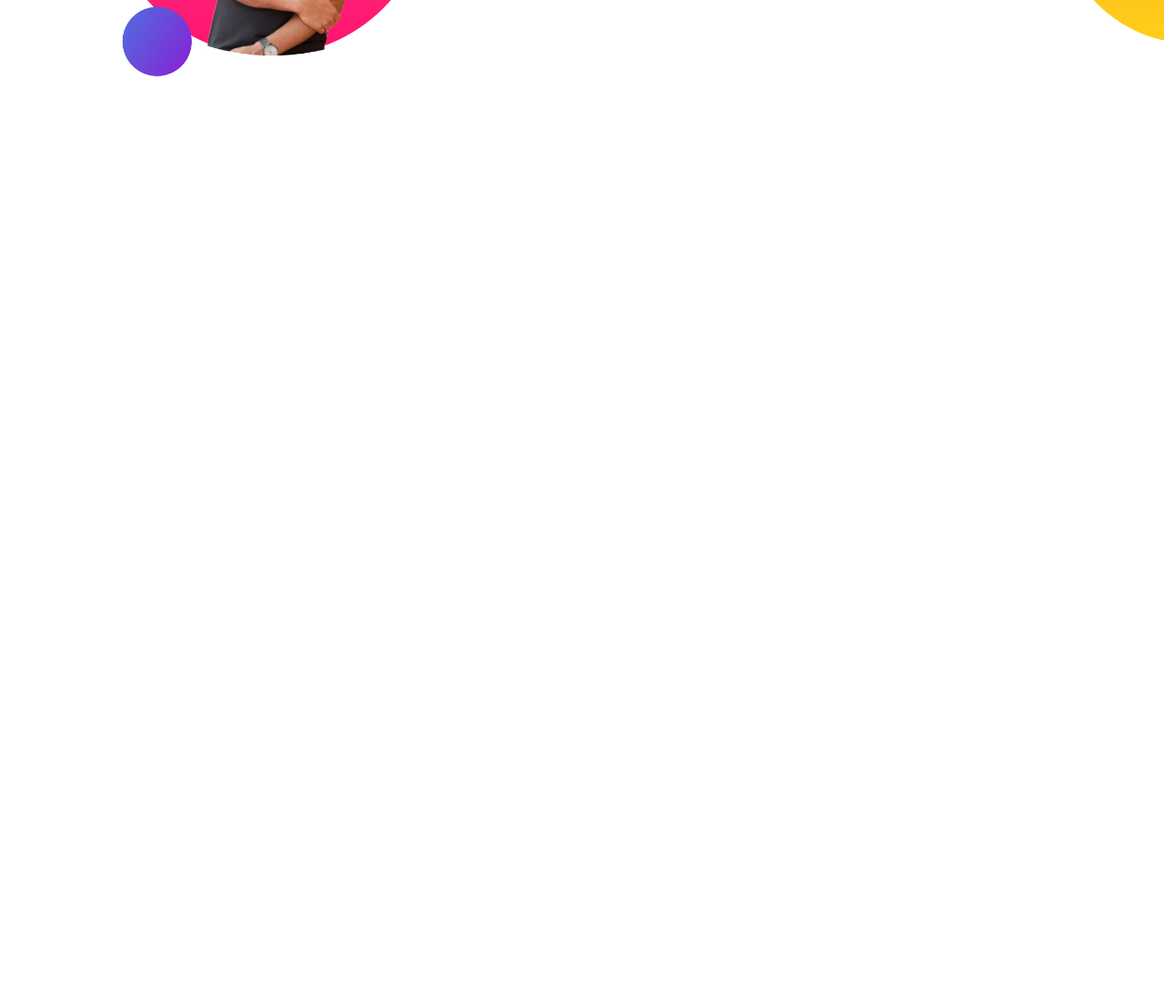
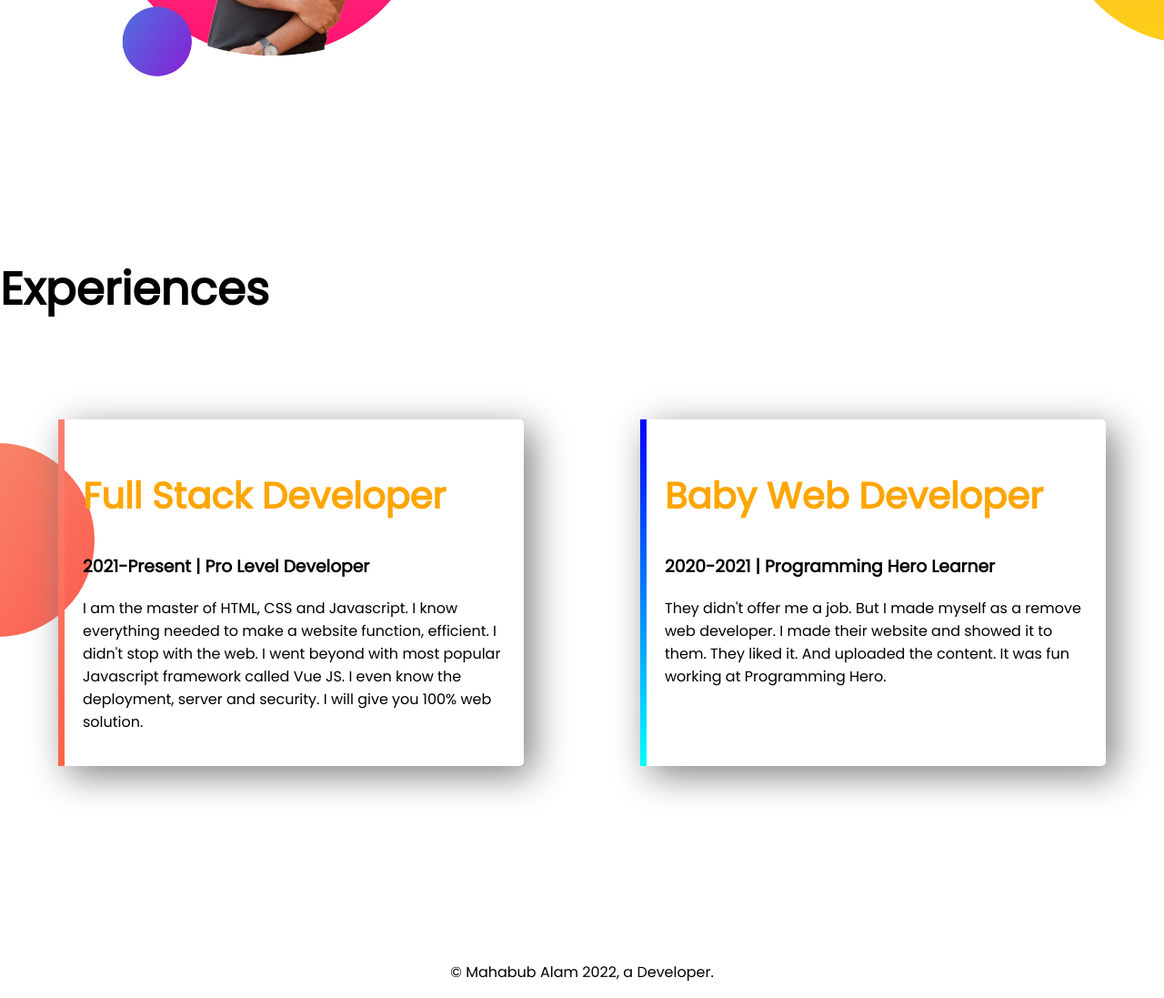
Before and after one commit to Mahabub09/developer-portfolio, a plain HTML site: page index.html in a window 1280 px wide. Shown: the part 948-2045 px from the top of the page at 91% size. Before the commit the page ends 1229 px from the top, so only its background shows below. Drawn offline with Linux system fonts and the light colour scheme.

Commit message:
experience and footer added

```diff
--- a/index.html
+++ b/index.html
@@ -13,7 +13,7 @@
 </head>
 
 <body>
-    <section class="top-banner">
+    <section class="top-banner fexible-container">
         <div class="half-width">
             <h1>Welcome To</h1>
             <h1><span class="orange-color">Mahabub</span> World!</h1>
@@ -27,7 +27,7 @@
             <img src="images/mahabub-2nd-bg.png" alt="">
         </div>
     </section>
-    <section class="dream-big">
+    <section class="dream-big fexible-container">
         <div class="half-width"><img src="images/mahabub-bg.png" alt=""></div>
         <div class="half-width">
             <h1>Dream Big</h1>
@@ -38,6 +38,33 @@
                 RESUME</a>
         </div>
     </section>
+    <section class="experience-area">
+        <h1>Experiences</h1>
+        <div class="fexible-container ">
+            <div id="stack-dev-border" class="experience-item">
+                <h2 class="orange-color">Full Stack Developer</h2>
+                <h3>2021-Present | Pro Level Developer</h3>
+                <p>I am the master of HTML, CSS and Javascript. I know everything needed to make a website function,
+                    efficient. I didn't stop with the web. I went beyond with most popular Javascript framework called
+                    Vue
+                    JS. I even know the deployment, server and security. I will give you 100% web solution.</p>
+            </div>
+            <div id="baby-dev-border" class="experience-item ">
+                <h2 class="orange-color">Baby Web Developer</h2>
+                <h3>2020-2021 | Programming Hero Learner</h3>
+                <p>
+                    They didn't offer me a job. But I made myself as a remove web developer. I made their website
+                    and
+                    showed it to them. They liked it. And uploaded the content. It was fun working at Programming
+                    Hero.
+                </p>
+
+            </div>
+        </div>
+    </section>
 </body>
+<footer>
+    <p>© Mahabub Alam 2022, a Developer.</p>
+</footer>
 
 </html>
--- a/style.css
+++ b/style.css
@@ -6,10 +6,13 @@ body{
 h1{
     font-size: 50px;
 }
+h2{
+    font-size: 40px;
+}
 .orange-color{
     color: orange;
 }
-section{
+.fexible-container{
     display: flex;
     margin-bottom: 150px;
     background-repeat: no-repeat;
@@ -38,3 +41,28 @@ color: white;
     background-repeat: no-repeat;
     background-position: right;
 }
+.experience-area{
+    background-image: url(images/exp-bg.png);
+    background-repeat: no-repeat;
+    background-position: left;
+}
+.experience-item{
+    box-shadow: 10px 10px 40px gray;
+    width: 40%;
+    margin: 5%;
+    padding: 20px;
+    border-radius: 5px;
+}
+#baby-dev-border{
+    border-left: 7px solid;
+  border-image: linear-gradient(blue,cyan);
+    border-image-slice: 1;
+}
+#stack-dev-border{
+    border-left: 7px solid;
+  border-image: linear-gradient(salmon,tomato);
+    border-image-slice: 1;
+}
+footer p{
+    text-align: center;
+}
```
Also changed, not shown: images/jhankar.png (deleted), images/jhankar2.png (deleted), 4 other files.
